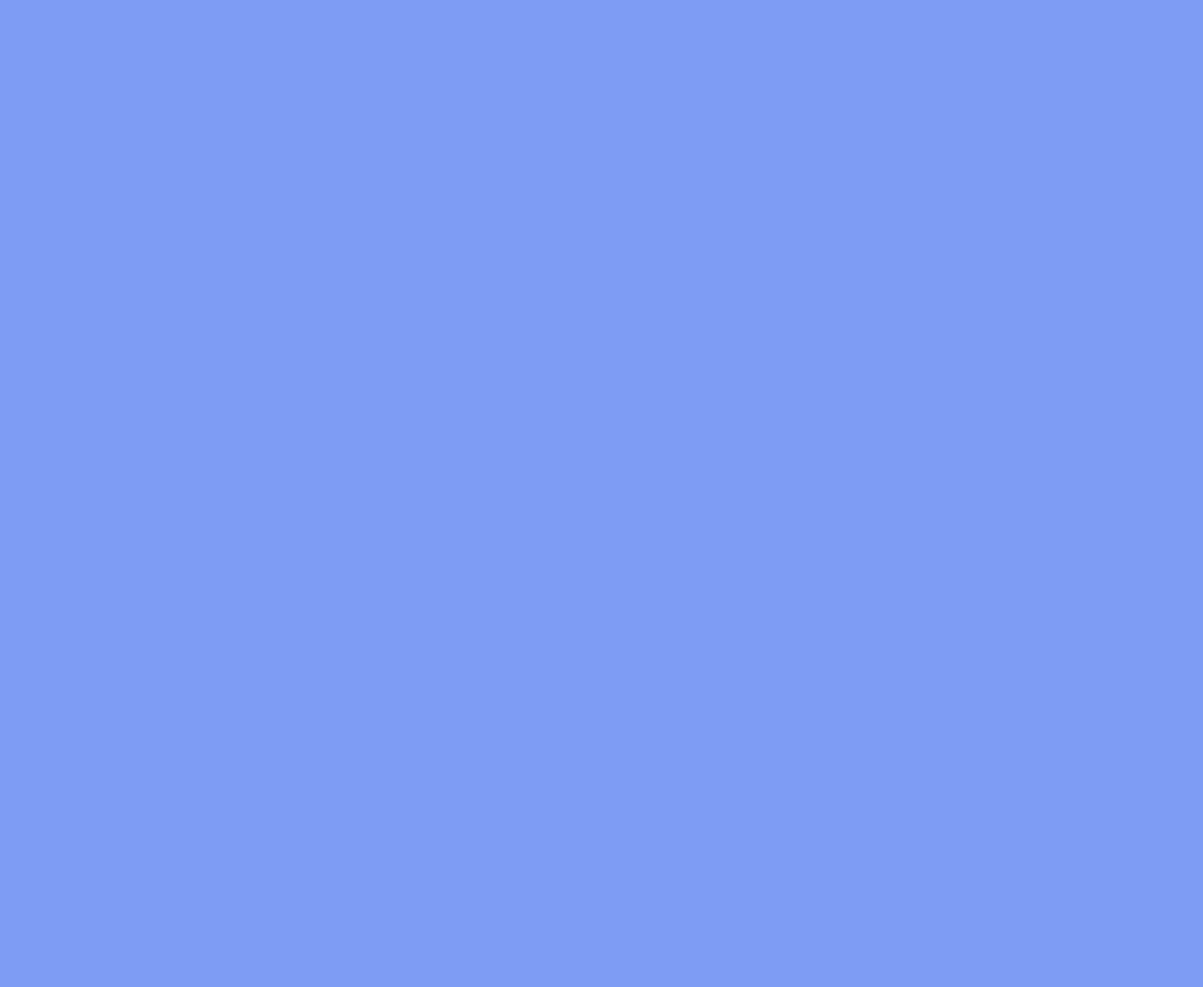
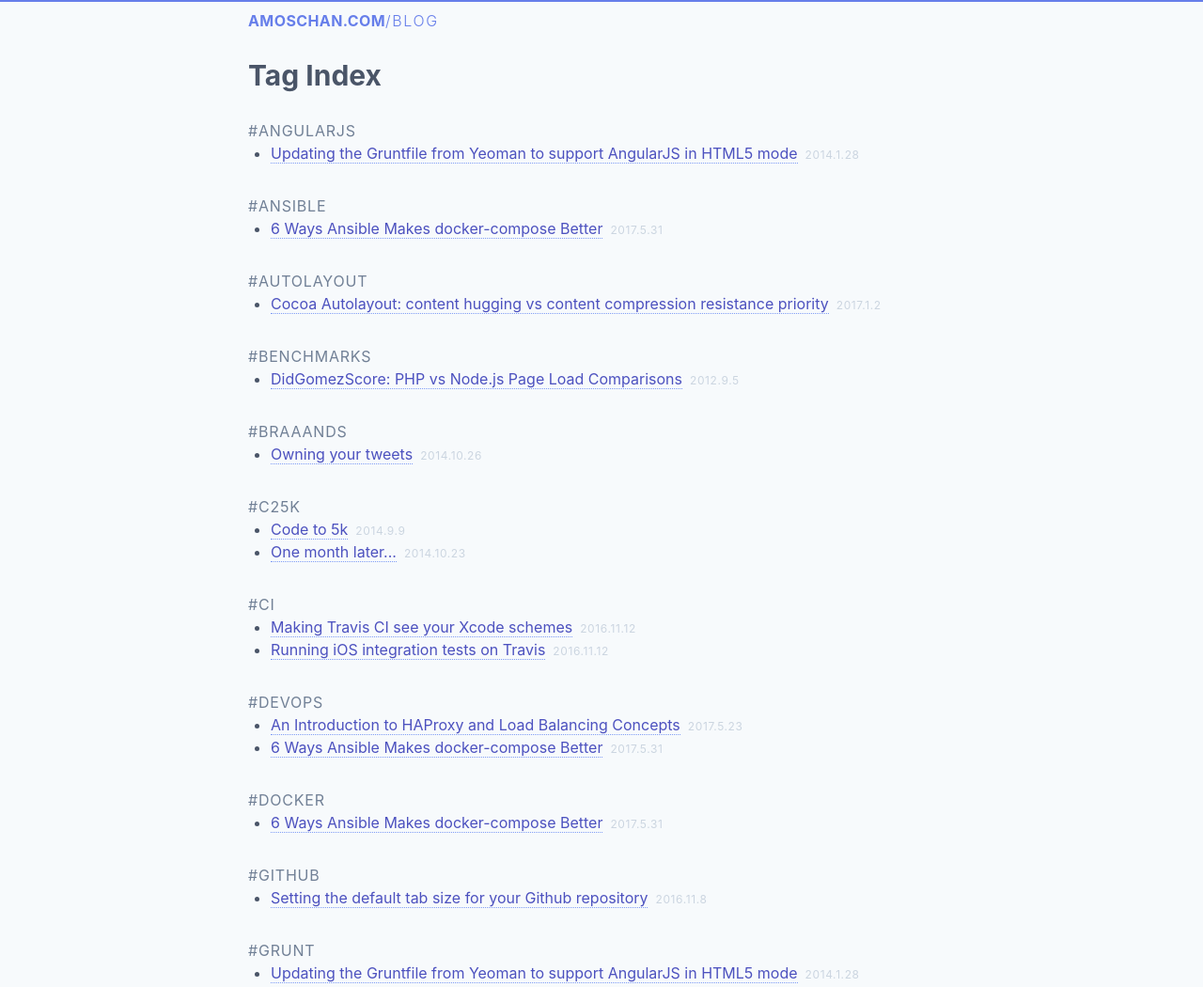
Before and after one commit to achan/amoschan-gatsby, a Gatsby site: page /tags in a window 1280 px wide. Before the commit this address had no page. Shown: the top 1050 px of the page at 94% size. Before the commit the page ends 800 px from the top, so only its background shows below. Built offline with nearby package versions, Linux system fonts and the light colour scheme; Gatsby itself is replaced by a stand-in of ours.

Commit message:
Add tag index

```diff
--- a/src/components/blog-post.js
+++ b/src/components/blog-post.js
@@ -26,7 +26,7 @@ const BlogPost = ({ className, post }) => {
             .map(t => {
               return (
                 <Link
-                  to={`/tag/${t}`}
+                  to={`/tags#${t}`}
                   className="bg-gray-400 text-white text-xs md:text-sm mr-2 px-2 py-1 rounded-full tracking-wide hover:text-white hover:bg-gray-500 border-0" key={t}>
                   #{t}
                 </Link>
--- a/src/pages/index.js
+++ b/src/pages/index.js
@@ -2,6 +2,7 @@ import Footer from "../templates/footer"
 import React from "react";
 import ReactMarkdown from "react-markdown"
 import avatar from "./avatar.jpg"
+import { Link } from "gatsby"
 
 const Paragraph = ({ children }) => <p className="mb-3 md:mb-6 lg:mb-8 md:text-lg lg:text-xl last:mb-0">{children}</p>
 
@@ -38,7 +39,7 @@ function IndexPage() {
                 <div className="text-sm md:text-base text-gray-500 tracking-wide">{job.tenure}</div>
                 <ReactMarkdown className="mt-2 md:text-lg" source={job.description} escapeHtml={false} renderers={renderers} />
                 <div className="mt-2">
-                  {job.tags.map(t => <span className="bg-gray-400 text-white text-xs md:text-sm mr-2 px-2 py-1 rounded-full tracking-wide" key={t}>#{t}</span>)}
+                  {job.tags.map(t => <Link to={`/tags#${t}`} className="bg-gray-400 text-white text-xs md:text-sm mr-2 px-2 py-1 rounded-full tracking-wide border-b-0" key={t}>#{t}</Link>)}
                 </div>
               </div>
             )
--- /dev/null
+++ b/src/pages/tags.js
@@ -0,0 +1,77 @@
+import BlogPost from "../components/blog-post"
+import Layout from "../templates/post-layout"
+import React from "react"
+import { Link, graphql } from "gatsby"
+import { useMarkdownAst } from "../common/use-markdown-ast"
+
+const Title = ({ url, children }) => {
+  if (url) {
+    return <a href={url}>{children}</a>
+  }
+
+  return children
+}
+
+const Template = ({ data }) => {
+  const posts = data.allMarkdownRemark.edges.map(({ node: { frontmatter } }) => ({
+    title: frontmatter.title,
+    path: frontmatter.path,
+    timestamp: frontmatter.timestamp,
+    tags: frontmatter.tags.split(",").map(t => t.trim()),
+  }))
+
+  const postsByTags = posts.reduce((postsByTags, post) => {
+      post.tags.forEach(tag => {
+        const posts = postsByTags[tag] ?? []
+        posts.push(post)
+        postsByTags[tag] = posts
+      })
+      return postsByTags
+    }, {})
+
+  const tags = Object.keys(postsByTags).sort()
+
+  return (
+    <Layout>
+      <div className="font-sans container mx-auto px-2 max-w-xl md:max-w-2xl lg:max-w-3xl text-gray-700">
+        <h1 className="text-lg sm:text-2xl md:text-3xl font-bold mb-6">Tag Index</h1>
+        <ul>
+          {
+            tags.map(tag => (
+              <li>
+                <a name={tag} className="uppercase tracking-wider text-gray-600 border-b-0">#{tag}</a>
+                <ul className="list-disc ml-6 mb-4 sm:mb-8">
+                  {postsByTags[tag].map(post => (
+                    <li className="text-base">
+                      <Link to={post.path}>{post.title}</Link>
+                      <span className="text-gray-400 text-xs ml-2 tracking-wider">{post.timestamp}</span>
+                    </li>
+                  ))}
+                </ul>
+              </li>
+            ))
+          }
+        </ul>
+      </div>
+    </Layout>
+  )
+}
+
+export default Template
+
+export const pageQuery = graphql`
+  query tags {
+    allMarkdownRemark {
+      edges {
+        node {
+          frontmatter {
+            timestamp(formatString: "YYYY.M.D")
+            title
+            path
+            tags
+          }
+        }
+      }
+    }
+  }
+`
```
